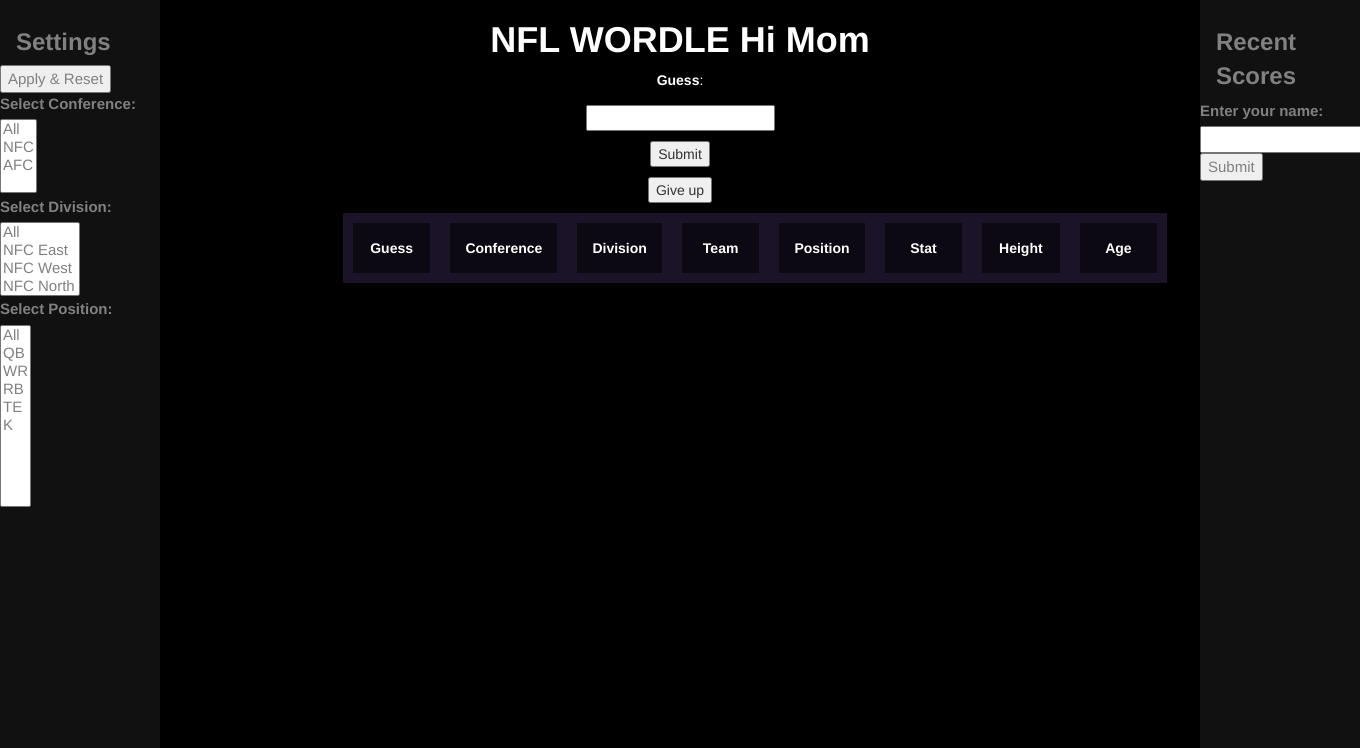
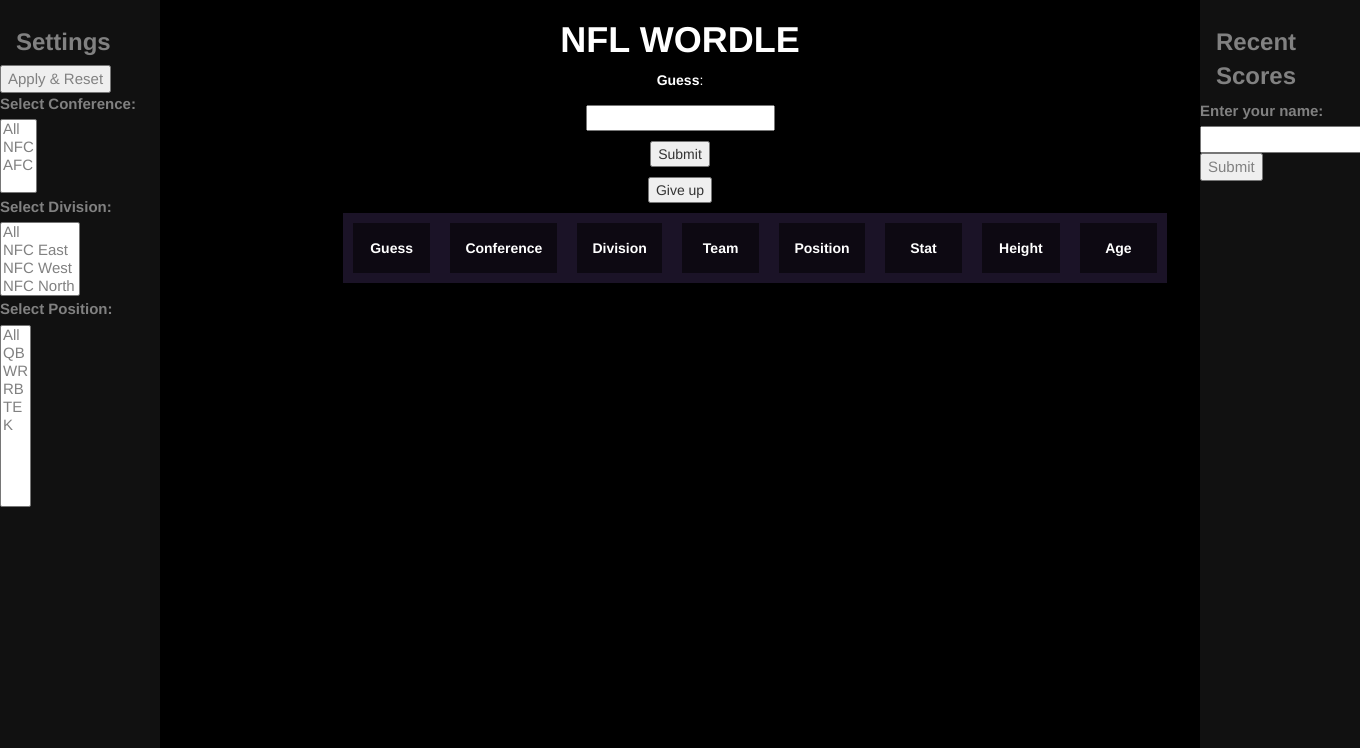
Before and after one commit to brangorm/nflwordle, a Flask app: page / in a window 1360 px wide. Shown: the part 52-800 px from the top of the page. Run offline with Flask 2, Linux system fonts and the light colour scheme; parts of the project's set-up code (start-up, migrations or seed data) failed here and were passed over; some libraries are stand-ins or nearby versions.

Commit message:
removed Hi Mom

```diff
--- a/app/templates/play.html
+++ b/app/templates/play.html
@@ -1,7 +1,7 @@
 {% extends "base.html" %}
 
 {% block content %}
-	<h1 align="center"> <b> NFL WORDLE Hi Mom </b> </h1>
+	<h1 align="center"> <b> NFL WORDLE </b> </h1>
     <form method="post" novalidate>
         {{ form.hidden_tag() }}
         <p align="center" style="color: white;">
```
